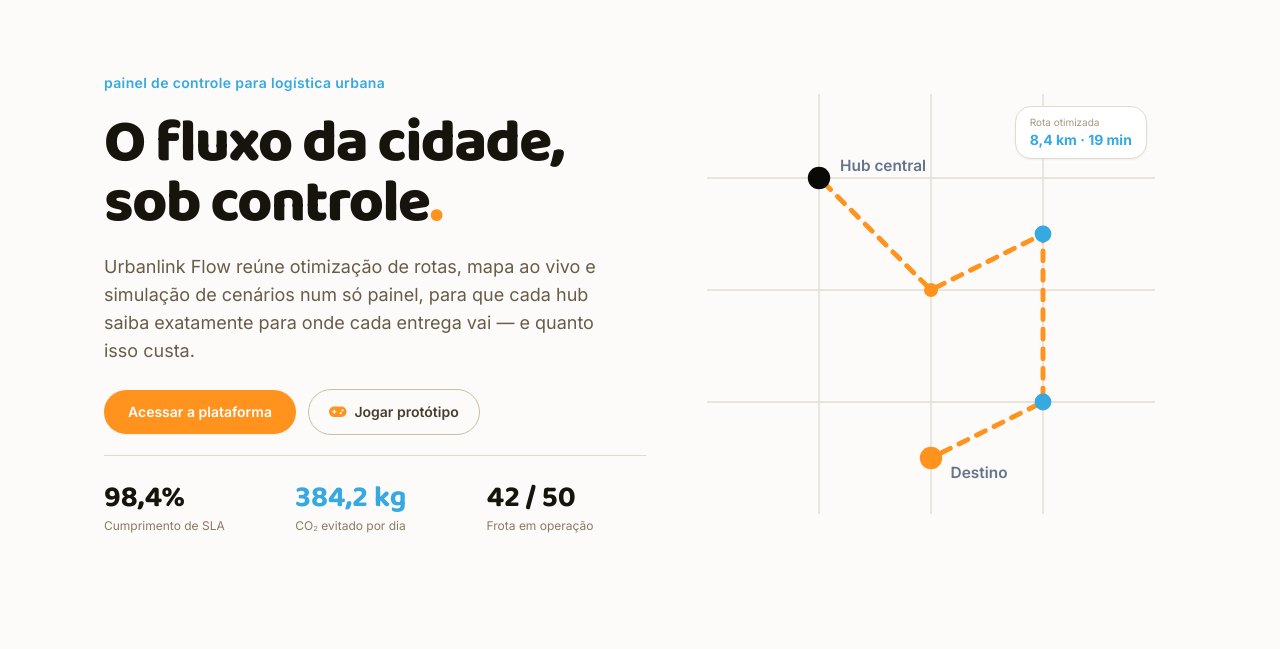
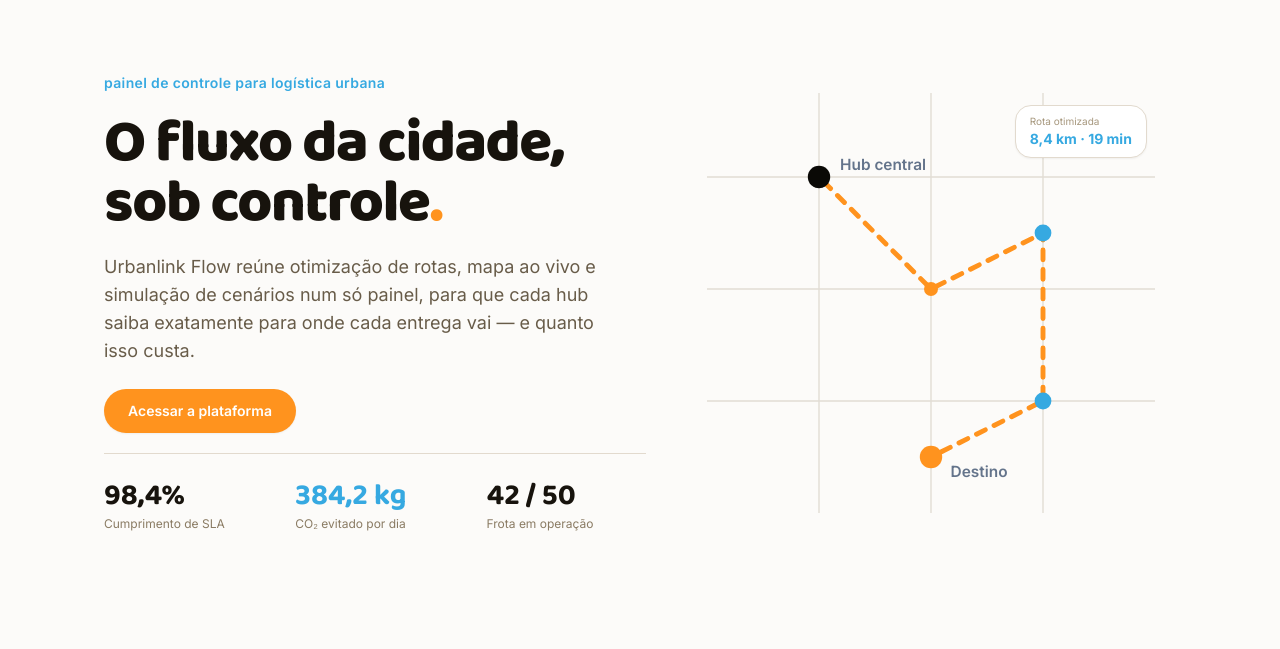
Before and after one commit to imorreu69/senai-tcc, a website: page public/index.html in a window 1280 px wide. Shown: the part 68-717 px from the top of the page. Drawn offline with nearby package versions, Linux system fonts and the light colour scheme.

Commit message:
joice me perdoa

```diff
--- a/public/index.html
+++ b/public/index.html
@@ -123,10 +123,7 @@
                     <a href="login.html" class="px-6 py-3 rounded-full bg-[#ff931e] hover:bg-[#e57f10] text-white font-semibold text-sm shadow-sm transition-colors">
                         Acessar a plataforma
                     </a>
-                    <a href="jogo.html" class="px-5 py-3 rounded-full border border-slate-300 dark:border-slate-700 text-sm font-semibold text-slate-700 dark:text-slate-200 hover:bg-slate-100 dark:hover:bg-slate-800 transition-colors flex items-center gap-2">
-                        <i class="fa-solid fa-gamepad text-[#ff931e]"></i>
-                        <span>Jogar protótipo</span>
-                    </a>
+
                 </div>
 
                 <!-- Métricas responsivas sem estourar largura -->
```
